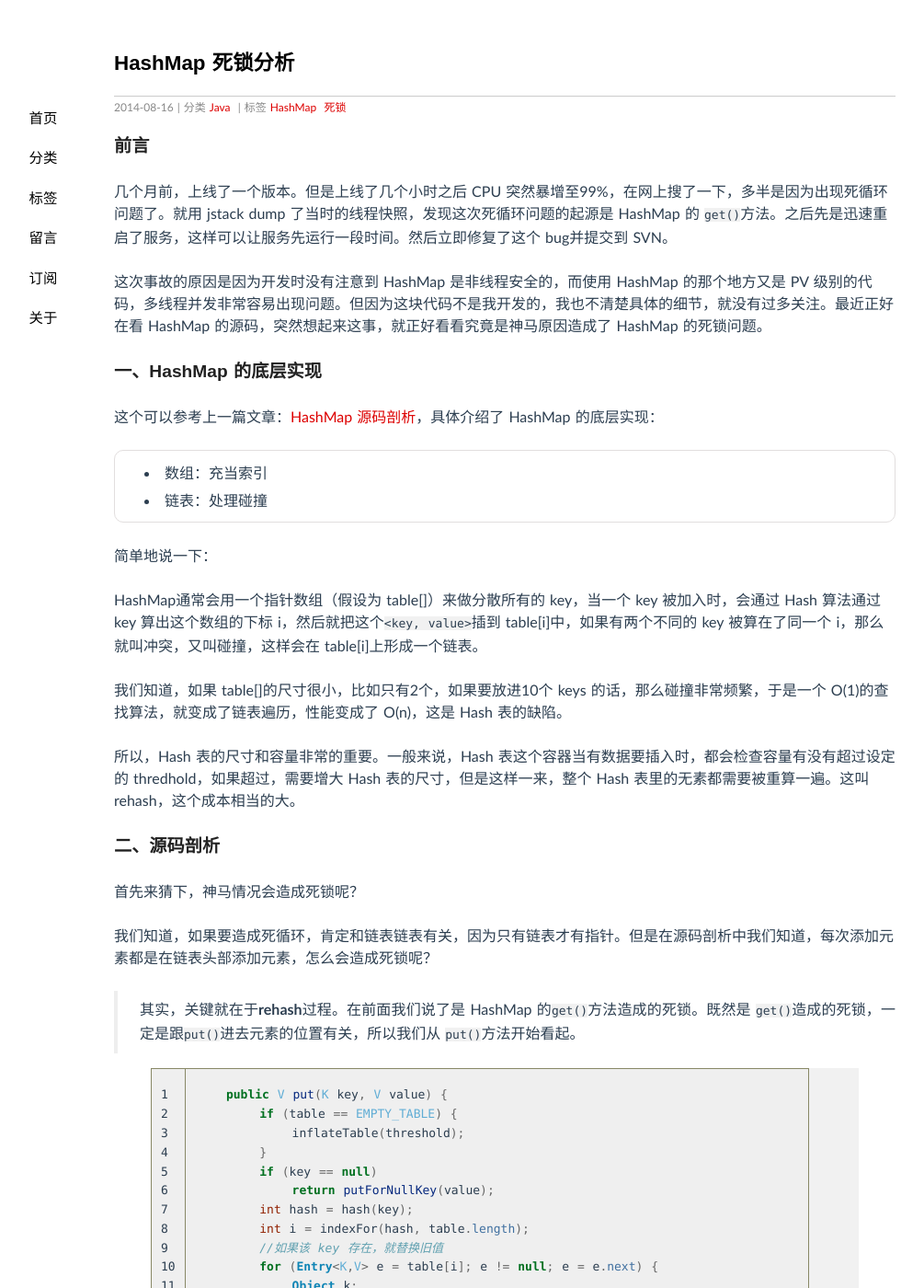
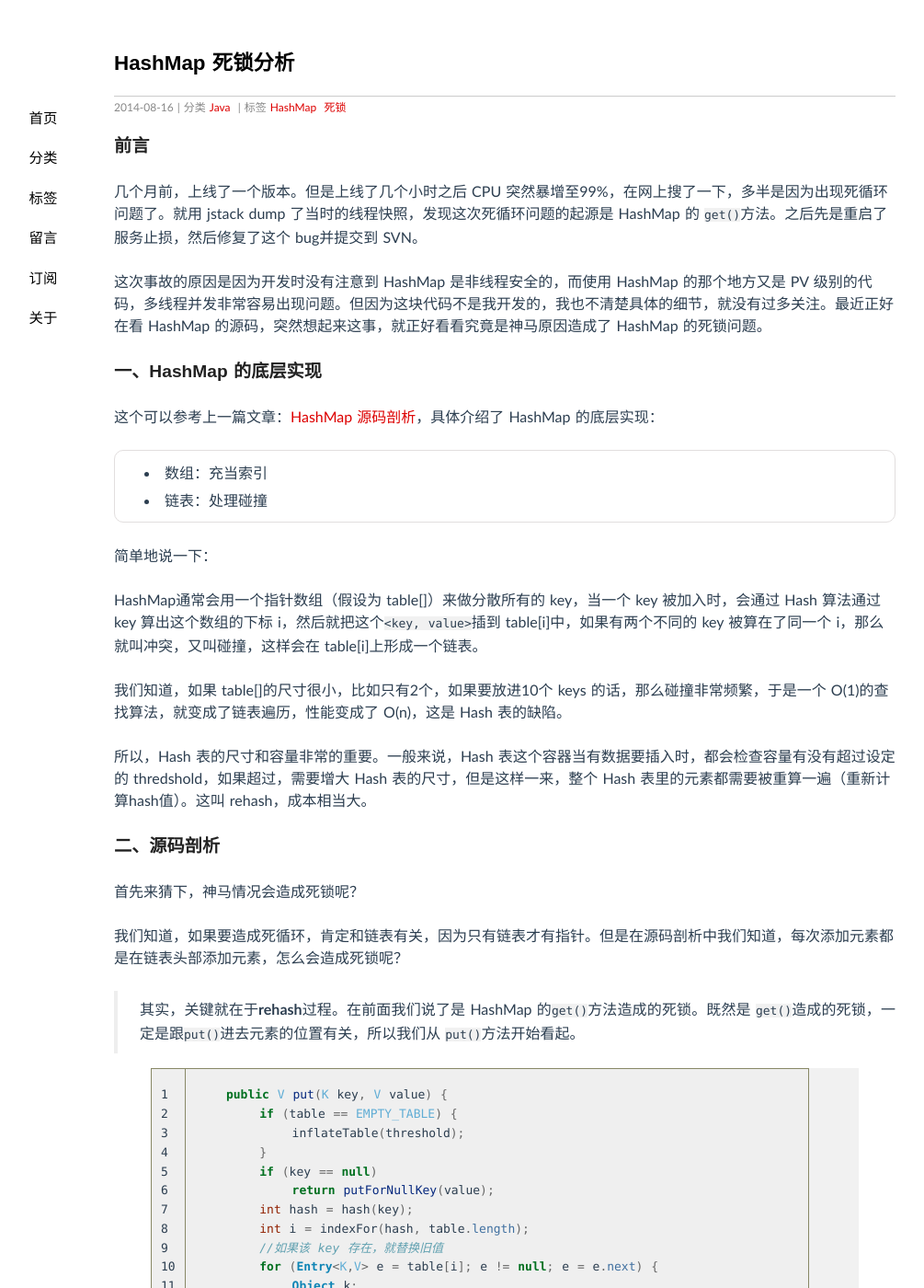
Before and after one commit to niushuai/blog, a Jekyll site: the page built from _posts/2014-08-16-hashmap-infinite-loop.md, in a window 1280 px wide and 1400 px high. Shown: the whole window at 92% size, without its empty margins (91-1096 px from the left). Built offline with Jekyll 4.4.1, drawn with Linux system fonts in a browser that asks for light colours; Markdown is read by kramdown in place of the engine named in the settings; comment, search, counter and statistics services are not loaded.

Commit message:
更新错别字

```diff
--- a/_posts/2014-08-16-hashmap-infinite-loop.md
+++ b/_posts/2014-08-16-hashmap-infinite-loop.md
@@ -7,7 +7,7 @@ tags: HashMap 死锁
 
 ###前言
 
-几个月前，上线了一个版本。但是上线了几个小时之后 CPU 突然暴增至99%，在网上搜了一下，多半是因为出现死循环问题了。就用 jstack dump 了当时的线程快照，发现这次死循环问题的起源是 HashMap 的 `get()`方法。之后先是迅速重启了服务，这样可以让服务先运行一段时间。然后立即修复了这个 bug并提交到 SVN。
+几个月前，上线了一个版本。但是上线了几个小时之后 CPU 突然暴增至99%，在网上搜了一下，多半是因为出现死循环问题了。就用 jstack dump 了当时的线程快照，发现这次死循环问题的起源是 HashMap 的 `get()`方法。之后先是重启了服务止损，然后修复了这个 bug并提交到 SVN。
 
 这次事故的原因是因为开发时没有注意到 HashMap 是非线程安全的，而使用 HashMap 的那个地方又是 PV 级别的代码，多线程并发非常容易出现问题。但因为这块代码不是我开发的，我也不清楚具体的细节，就没有过多关注。最近正好在看 HashMap 的源码，突然想起来这事，就正好看看究竟是神马原因造成了 HashMap 的死锁问题。
 
@@ -24,13 +24,13 @@ HashMap通常会用一个指针数组（假设为 table[]）来做分散所有
 
 我们知道，如果 table[]的尺寸很小，比如只有2个，如果要放进10个 keys 的话，那么碰撞非常频繁，于是一个 O(1)的查找算法，就变成了链表遍历，性能变成了 O(n)，这是 Hash 表的缺陷。
 
-所以，Hash 表的尺寸和容量非常的重要。一般来说，Hash 表这个容器当有数据要插入时，都会检查容量有没有超过设定的 thredhold，如果超过，需要增大 Hash 表的尺寸，但是这样一来，整个 Hash 表里的无素都需要被重算一遍。这叫 rehash，这个成本相当的大。
+所以，Hash 表的尺寸和容量非常的重要。一般来说，Hash 表这个容器当有数据要插入时，都会检查容量有没有超过设定的 thredshold，如果超过，需要增大 Hash 表的尺寸，但是这样一来，整个 Hash 表里的元素都需要被重算一遍（重新计算hash值）。这叫 rehash，成本相当大。
 
 ###二、源码剖析
 
 首先来猜下，神马情况会造成死锁呢？
 
-我们知道，如果要造成死循环，肯定和链表链表有关，因为只有链表才有指针。但是在源码剖析中我们知道，每次添加元素都是在链表头部添加元素，怎么会造成死锁呢？
+我们知道，如果要造成死循环，肯定和链表有关，因为只有链表才有指针。但是在源码剖析中我们知道，每次添加元素都是在链表头部添加元素，怎么会造成死锁呢？
 
 > 其实，关键就在于**rehash**过程。在前面我们说了是 HashMap 的`get()`方法造成的死锁。既然是 `get()`造成的死锁，一定是跟`put()`进去元素的位置有关，所以我们从 `put()`方法开始看起。
 
```
Also changed, not shown: _posts/2015-09-05-thinking_in_java_chapter15-part02.md (+0 -4 lines).
